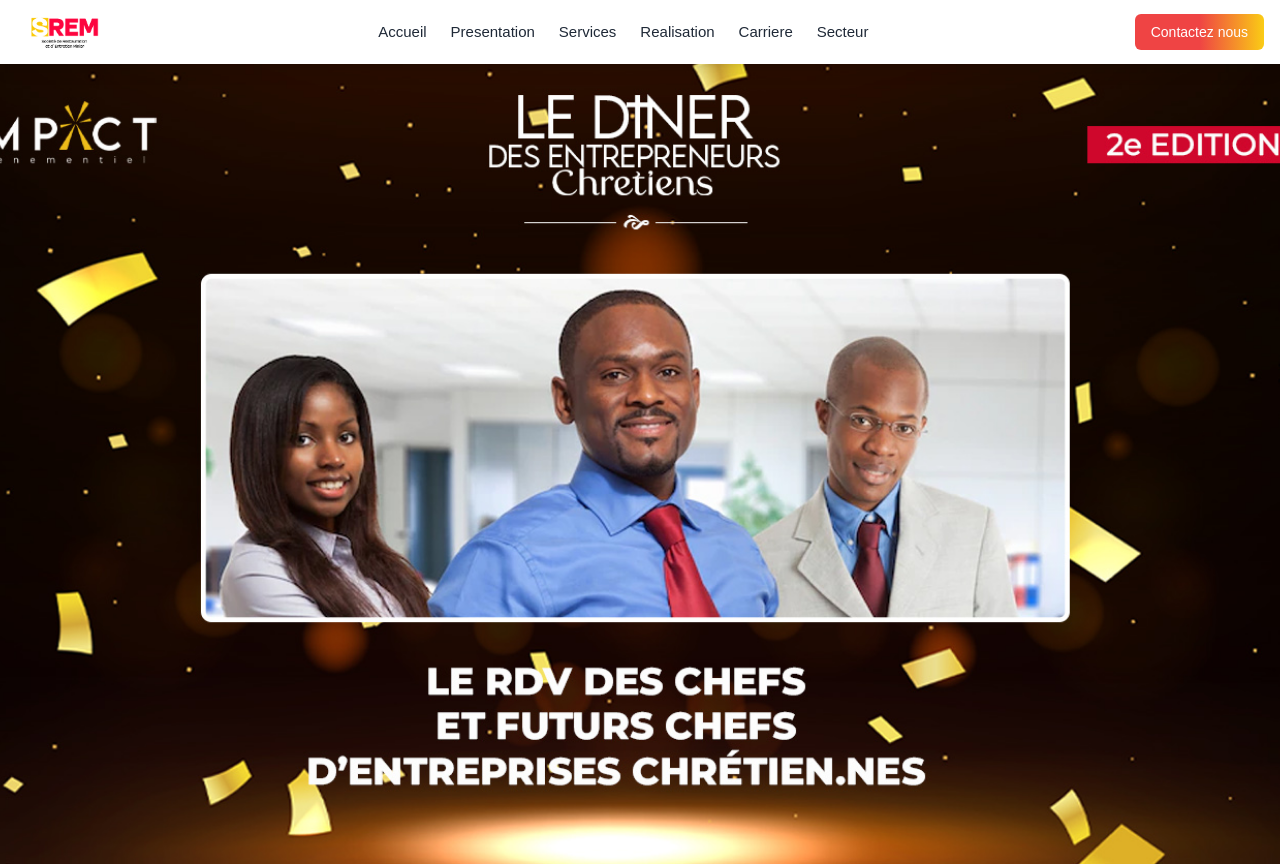
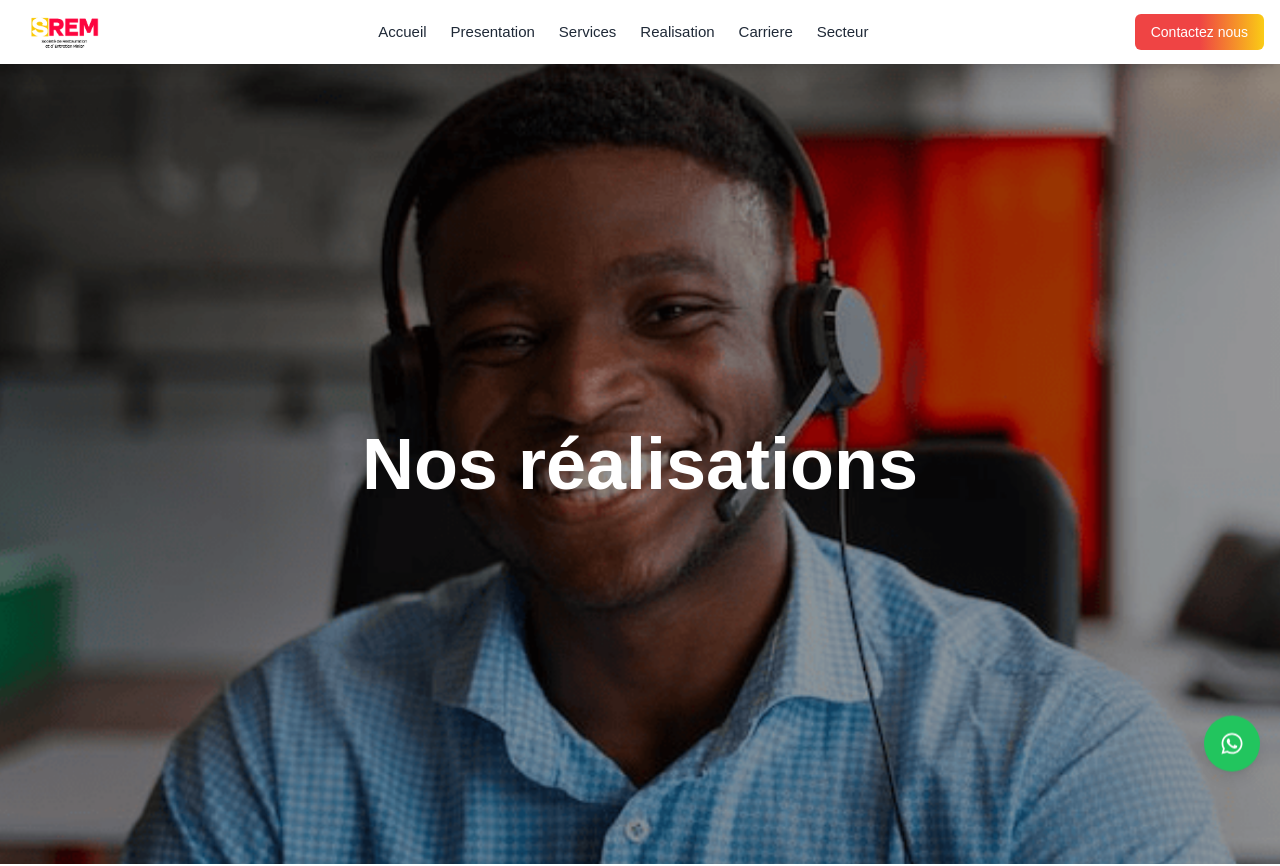
Before and after one commit to Paco225/srem, a Next.js app: page /pages/realisation in a window 1280 px wide. Shown: the top 866 px of the page. Built offline with nearby package versions, Linux system fonts and the light colour scheme.

Commit message:
mise à jour scroll

```diff
--- /dev/null
+++ b/app/components/HeroBanner.jsx
@@ -0,0 +1,26 @@
+import Image from 'next/image'
+
+export default function HeroBanner({
+  imageUrl,
+  title = "Bienvenue sur notre site",
+  imageAlt = "Hero background"
+}) {
+  return (
+    <div className="relative w-full h-screen overflow-hidden">
+      <div className="absolute inset-0 w-full h-full animate-zoom">
+        <Image
+          src={imageUrl}
+          alt={imageAlt}
+          layout="fill"
+          objectFit="cover"
+          quality={100}
+          priority
+        />
+      </div>
+      <div className="absolute inset-0 bg-black bg-opacity-40" />
+      <div className="relative z-10 flex items-center justify-center h-full text-center text-white">
+        <h1 className="text-5xl font-bold md:text-7xl">{title}</h1>
+      </div>
+    </div>
+  )
+}
--- a/app/components/Navbar.jsx
+++ b/app/components/Navbar.jsx
@@ -54,7 +54,9 @@ export default function SimpleModernHeader() {
     <header className={`sticky top-0 z-50 w-full bg-white shadow-lg items-center transition-all duration-300 ${isScrolled ? 'backdrop-blur-lg bg-white/60' : ''}`}>
       <div className="container mx-auto px-4 items-center">
         <div className="flex h-16 items-center justify-between">
-          <Link href="/" className="flex items-center space-x-2">
+          <Link
+          scroll={true}
+           href="/" className="flex items-center space-x-2">
             <Image
               src={logo}
               alt="Logo"
--- a/app/globals.css
+++ b/app/globals.css
@@ -8,33 +8,15 @@
   scroll-behavior: smooth;
 }
 
-@keyframes fadeInUp {
+@keyframes zoom {
   0% {
-    opacity: 0;
-    transform: translateY(20px);
+    transform: scale(1);
   }
   100% {
-    opacity: 1;
-    transform: translateY(0);
+    transform: scale(1.2);
   }
 }
 
-.animate-fade-in-up {
-  animation: fadeInUp 1s ease-out;
+.animate-zoom {
+  animation: zoom 20s linear infinite alternate;
 }
-.fixed {
-  position: fixed;
-}
-
-body {
-  animation: scrollToTop 0.1s ease-in-out forwards;
-}
-
-@keyframes scrollToTop {
-  from {
-    transform: translateY(100vh);
-  }
-  to {
-    transform: translateY(0);
-  }
-}
--- a/app/layout.js
+++ b/app/layout.js
@@ -5,18 +5,18 @@ import Navbar from '../app/components/Navbar';
 import Footer from "./components/Footer";
 import Hero from "./components/Hero";
 
-
 export const metadata = {
   title: "SREM",
   description: "Site web SREM",
+  keywords: "SREM, site web, services",
 };
+
 export default function RootLayout({ children }) {
   return (
-
     <html lang="fr">
       <body className="bg-white">
         <Navbar />
-        <Hero />
+        <WhatsAppButton />
         {children}
         <Footer />
       </body>
--- a/app/page.jsx
+++ b/app/page.jsx
@@ -1,6 +1,5 @@
 'use client'
 import Navbar from "./components/Navbar";
-import Hero from "./components/Hero";
 import BentoSection from "./components/Weare";
 import Service from "./components/Service";
 import TestimonialCarousel from "./components/Testimonial";
@@ -9,10 +8,12 @@ import Newsletter from "./components/Newsletter";
 import TourList from "./components/News";
 import Footer from "./components/Footer";
 import BusinessLunch from "./components/Menu";
+import Hero from "./components/Hero";
 
 export default function Home() {
   return (
     <>
+    <Hero/>
        <BentoSection />
        <Service />
        <BusinessLunch/>
--- a/app/pages/carriere/Offer.jsx
+++ b/app/pages/carriere/Offer.jsx
@@ -3,6 +3,7 @@
 import { motion } from "framer-motion"
 import { ArrowRight } from "lucide-react"
 import Link from "next/link"
+
 
 const jobListings = [
   { title: "Senior backend developper", location: "Abidjan", link: "../pages/offre" },
@@ -15,7 +16,8 @@ const jobListings = [
 
 export default function JobListings() {
   return (
-    <div className="container mx-auto px-4 mb-6 bg-gray-100 py-8">
+    <>
+     <div className="container mx-auto px-4 mb-6 bg-gray-100 py-8">
       <h1 className="text-3xl font-bold mb-8 text-center">Decouvrez nos offres</h1>
       <motion.div
         className="grid grid-cols-1 md:grid-cols-2 lg:grid-cols-3 gap-6"
@@ -74,5 +76,7 @@ export default function JobListings() {
         </Link>
       </motion.div>
     </div>
+    </>
+
   )
 }
--- a/app/pages/carriere/page.jsx
+++ b/app/pages/carriere/page.jsx
@@ -3,10 +3,14 @@ import Career from '@/app/components/Career'
 import JobListings from '@/app/pages/carriere/Offer'
 import WhatsAppButton from '@/app/components/Whatsapp'
 import Offer from '../carriere/Offer'
+import HeroBanner from '@/app/components/HeroBanner'
+import contact from '../../public/contact.png'
 
 const Carriere = () => {
   return (
     <div>
+          <HeroBanner title="Carrière" imageUrl={contact} />
+
       <Career/>
       <Offer/>
     </div>
--- a/app/pages/contact/page.jsx
+++ b/app/pages/contact/page.jsx
@@ -7,6 +7,8 @@ import { Phone, Mail, MapPin, ArrowRight } from 'lucide-react'
 import Image from 'next/image'
 import imag from '../../public/weare.png'
 import ContactForm from '@/app/components/Form'
+import HeroBanner from '@/app/components/HeroBanner'
+import contact from '../../public/contact.png'
 
 export default function Contact() {
   const [suggestion, setSuggestion] = useState('')
@@ -50,7 +52,14 @@ export default function Contact() {
   }
 
   return (
-    <motion.section
+    <>
+    <div>
+      <HeroBanner
+        title="Contactez-nous"
+        imageUrl={contact}
+      />
+    </div>
+     <motion.section
       ref={ref}
       variants={containerVariants}
       initial="hidden"
@@ -151,5 +160,7 @@ export default function Contact() {
       </motion.div>
       <ContactForm />
     </motion.section>
+    </>
+
   )
 }
--- a/app/pages/presentation/page.jsx
+++ b/app/pages/presentation/page.jsx
@@ -1,10 +1,13 @@
 import React from 'react'
 import Component from '@/app/components/Introduce'
 import CeoWord from '@/app/components/CeoWord'
+import HeroBanner from '@/app/components/HeroBanner'
+import weare from '../../public/weare.png'
 
 const page = () => {
   return (
     <>
+    <HeroBanner imageUrl={weare} />  {/* Hero banner */}
     <Component />
     <CeoWord />
     </>
--- a/app/pages/realisation/page.jsx
+++ b/app/pages/realisation/page.jsx
@@ -4,6 +4,8 @@ import { useState } from 'react'
 import Image from 'next/image'
 import { motion, AnimatePresence } from 'framer-motion'
 import image from '../../public/weare.png'
+import HeroBanner from '@/app/components/HeroBanner'
+import contact from '../../public/contact.png'
 
 
 
@@ -112,7 +114,9 @@ export default function Realisation() {
   }
 
   return (
-    <div className="container mx-auto px-4 py-8">
+    <>
+     <HeroBanner title="Nos réalisations" imageUrl={contact} />
+     <div className="container mx-auto px-4 py-8">
       <h1 className="text-4xl font-bold text-center mb-12">Nos réalisations</h1>
       <AnimatePresence mode="wait">
         <motion.div
@@ -161,5 +165,7 @@ export default function Realisation() {
         ))}
       </div>
     </div>
+    </>
+
   )
 }
--- a/app/pages/secteur/page.jsx
+++ b/app/pages/secteur/page.jsx
@@ -5,6 +5,8 @@ import { Cog, Code } from 'lucide-react'
 import { useState } from 'react'
 import image from '../../public/weare.png'
 import Link from 'next/link'
+import HeroBanner from '@/app/components/HeroBanner'
+import weare from '../../public/weare.png'
 
 const secteur = [
   {
@@ -25,7 +27,13 @@ export default function BusinessAgency() {
   const [hoveredIndex, setHoveredIndex] = useState(null)
 
   return (
+    <>
+    <HeroBanner
+      title="Secteur d'Activité"
+      imageUrl={weare}
+      />
     <div className=" bg-gray-200 mx-auto px-4 pt-16 pb-28 ">
+
     <header className="text-center mb-12">
       <p className="text-sm uppercase tracking-wider text-gray-600 mb-2">Business Agency</p>
       <h1 className="text-4xl font-bold mb-4">We Are Niobis</h1>
@@ -68,5 +76,7 @@ export default function BusinessAgency() {
       </div>
     </div>
   </div>
+    </>
+
   )
 }
--- a/app/pages/services/page.jsx
+++ b/app/pages/services/page.jsx
@@ -3,11 +3,14 @@ import Services from '@/app/components/Services'
 import ServicesSection from '@/app/components/Titreservice'
 import OurCustomers from '@/app/components/Partner'
 import ContactForm from '@/app/components/Form'
+import HeroBanner from '@/app/components/HeroBanner'
+import image from '../../public/exposant.jpg'
 
 
 const page = () => {
   return (
     <>
+     <HeroBanner imageUrl={image} />  {/* Hero banner */}
       <ServicesSection  />
      <Services />
       <OurCustomers />
```
Also changed, not shown: app/public/contact.png (added), app/public/exposant.jpg (added). Lines whose indentation alone changed are shown as unchanged.
